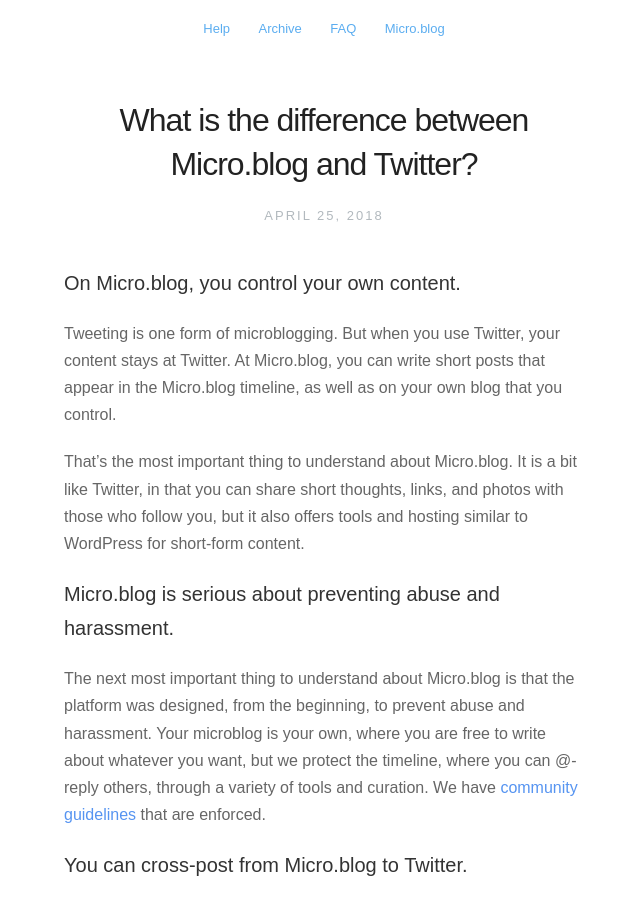
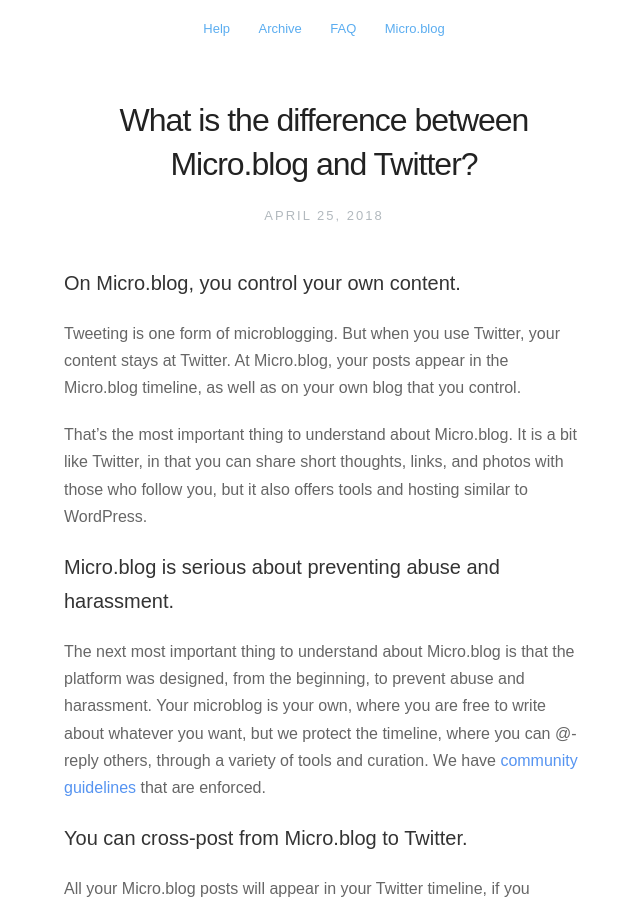
Before and after one commit to microdotblog/help.micro.blog, a Jekyll site: the page built from _posts/2018-04-25-twitter-differences.markdown, in a window 1280 px wide and 900 px high. Shown: the whole window, without its empty margins (316-956 px from the left). Built offline with Jekyll 4.4.1, drawn with Linux system fonts in a browser that asks for light colours; nearby versions of some CDN libraries; some of the changed text lies outside the part shown.

Commit message:
Update 2018-04-25-twitter-differences.markdown
Added Micro Monday link; deleted references to short-form content that might lead people to think they can't write a longer post on Micro.blog.

```diff
--- a/_posts/2018-04-25-twitter-differences.markdown
+++ b/_posts/2018-04-25-twitter-differences.markdown
@@ -6,9 +6,9 @@
 
 ### On Micro.blog, you control your own content.
 
-Tweeting is one form of microblogging. But when you use Twitter, your content stays at Twitter. At Micro.blog, you can write short posts that appear in the Micro.blog timeline, as well as on your own blog that you control.
+Tweeting is one form of microblogging. But when you use Twitter, your content stays at Twitter. At Micro.blog, your posts appear in the Micro.blog timeline, as well as on your own blog that you control.
 
-That’s the most important thing to understand about Micro.blog. It is a bit like Twitter, in that you can share short thoughts, links, and photos with those who follow you, but it also offers tools and hosting similar to WordPress for short-form content.
+That’s the most important thing to understand about Micro.blog. It is a bit like Twitter, in that you can share short thoughts, links, and photos with those who follow you, but it also offers tools and hosting similar to WordPress.
 
 ### Micro.blog is serious about preventing abuse and harassment.
 
@@ -32,4 +32,4 @@
 
 Micro.blog doesn’t have a tool for automatically following people you already follow on Twitter. We do have a Discover tab, which is a curated version of the general timeline, so you can find new people to follow. You can search for users by name and handle. You can also look at who other microbloggers are following. Once a week, we have Micro Monday (our answer to Follow Friday), where users recommend one person to follow.
 
-If you want to hear more about how Micro.blog get an idea of how it’s working, check out the Micro Monday microcast, a short weekly interview with members Micro.blog community. We've heard from many users that Micro.blog reminds them of the early days of Twitter
+If you want to hear more about how Micro.blog get an idea of how it’s working, check out the [Micro Monday microcast](https://monday.micro.blog), a short weekly interview with members Micro.blog community. We've heard from many users that Micro.blog reminds them of the early days of Twitter
```
